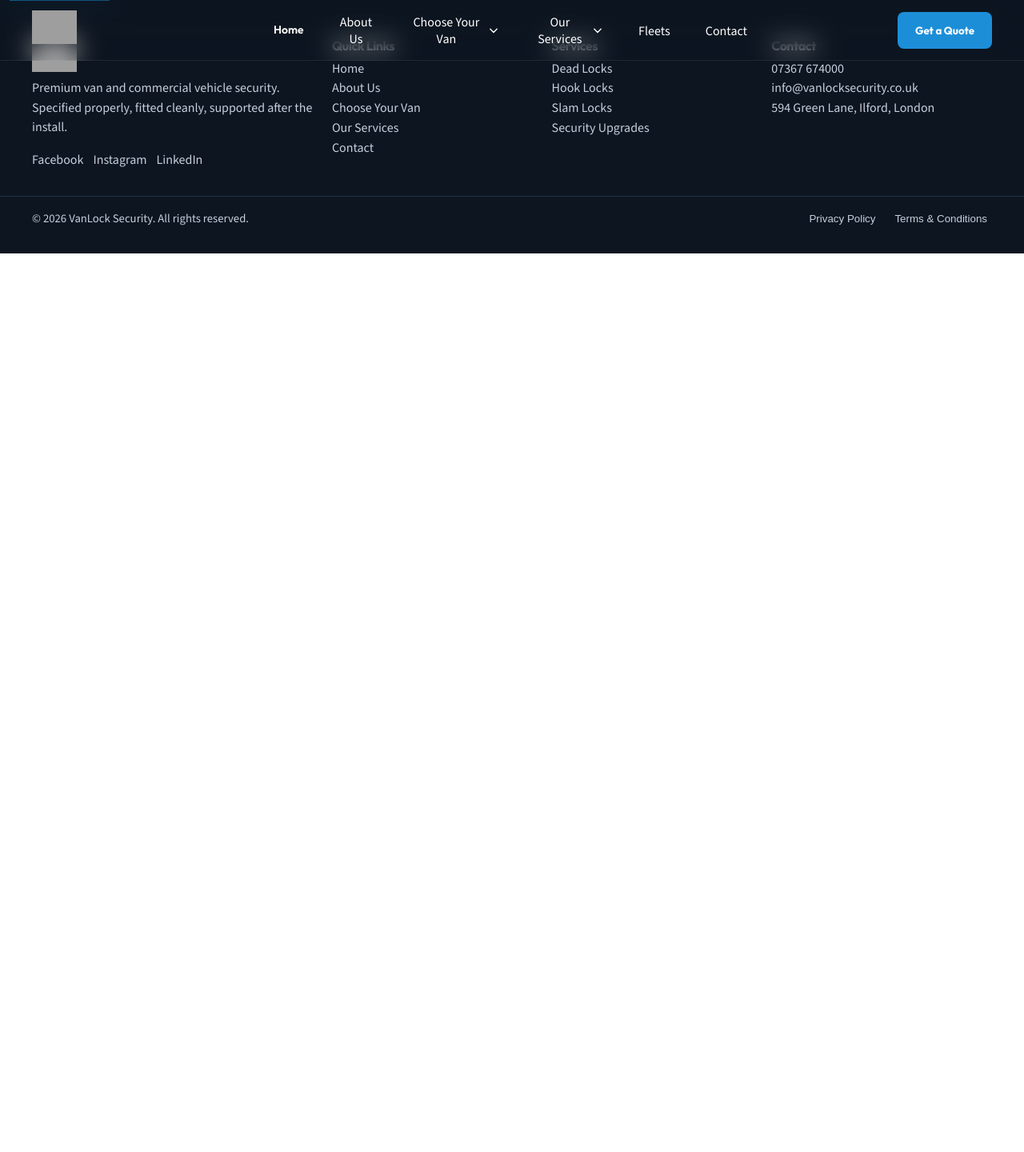
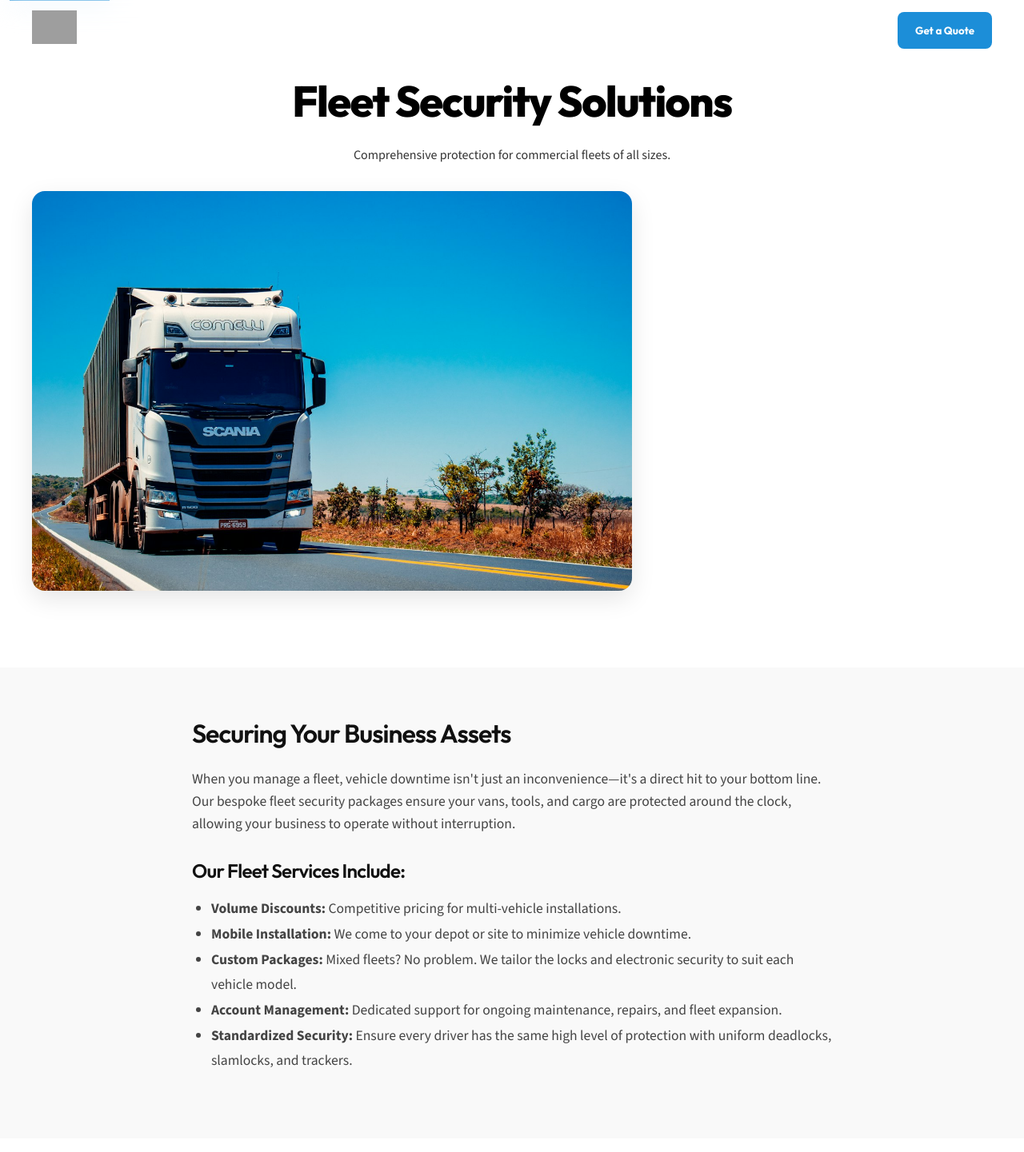
Before and after one commit to SajjadKhanWeb/vanloacksecurity, a React (Vite) app: page /fleets in a window 1280 px wide. Shown: the top 1441 px of the page at 80% size. Before the commit the page ends 800 px from the top, so only its background shows below. Built offline with nearby package versions, Linux system fonts and the light colour scheme; grey boxes are pictures that could not be loaded.

Commit message:
Create Fleets page and update routing

```diff
--- a/src/App.jsx
+++ b/src/App.jsx
@@ -4,6 +4,7 @@
 import Home from './pages/Home.jsx'
 import VanDetail from './pages/VanDetail.jsx'
 import ServiceDetail from './pages/ServiceDetail.jsx'
+import Fleets from './pages/Fleets.jsx'
 
 export default function App() {
   return (
@@ -17,6 +18,7 @@
           <Route path="/" element={<Home />} />
           <Route path="/van/:slug" element={<VanDetail />} />
           <Route path="/services/:slug" element={<ServiceDetail />} />
+          <Route path="/fleets" element={<Fleets />} />
         </Routes>
       </div>
       <Footer />
--- a/src/components/Header.jsx
+++ b/src/components/Header.jsx
@@ -100,7 +100,7 @@
             )}
           </div>
 
-          <button onClick={() => go('#fleets')} style={{ background: 'none', border: 'none', color: '#fff', cursor: 'pointer', fontSize: '1rem', fontFamily: 'inherit' }}>Fleets</button>
+          <button onClick={() => go('/fleets')} style={{ background: 'none', border: 'none', color: '#fff', cursor: 'pointer', fontSize: '1rem', fontFamily: 'inherit' }}>Fleets</button>
           <button onClick={() => go('#contact')} style={{ background: 'none', border: 'none', color: '#fff', cursor: 'pointer', fontSize: '1rem', fontFamily: 'inherit' }}>Contact</button>
         </nav>
 
@@ -144,10 +144,10 @@
             </Link>
           ))}
 
-          <button onClick={() => go('#fleets')} style={{ background: 'none', border: 'none', color: '#fff', cursor: 'pointer', fontSize: '1.2rem', textAlign: 'left', padding: 0, marginTop: '1rem' }}>Fleets</button>
-          <button onClick={() => go('#contact')} style={{ background: 'none', border: 'none', color: '#fff', cursor: 'pointer', fontSize: '1.2rem', textAlign: 'left', padding: 0 }}>Contact</button>
+          <button onClick={() => { setOpen(false); go('/fleets'); }} style={{ background: 'none', border: 'none', color: '#fff', cursor: 'pointer', fontSize: '1.2rem', textAlign: 'left', padding: 0, marginTop: '1rem' }}>Fleets</button>
+          <button onClick={() => { setOpen(false); go('#contact'); }} style={{ background: 'none', border: 'none', color: '#fff', cursor: 'pointer', fontSize: '1.2rem', textAlign: 'left', padding: 0 }}>Contact</button>
 
-          <button className="btn btn-primary" onClick={() => go('#contact')} style={{ marginTop: '1rem' }}>
+          <button className="btn btn-primary" onClick={() => { setOpen(false); go('#contact'); }} style={{ marginTop: '1rem' }}>
             Get a Quote
           </button>
         </div>
--- /dev/null
+++ b/src/pages/Fleets.jsx
@@ -0,0 +1,40 @@
+import { Link } from 'react-router-dom'
+import Contact from '../components/Contact.jsx'
+import TrustBar from '../components/TrustBar.jsx'
+
+export default function Fleets() {
+  return (
+    <main className="fleets-page">
+      <section className="detail-hero" style={{ backgroundColor: '#ffffff', padding: '6rem 0', textAlign: 'center' }}>
+        <div className="container">
+          <h1 className="section-title" style={{ color: '#000' }}>Fleet Security Solutions</h1>
+          <p className="section-kicker" style={{ color: '#333', marginBottom: '2rem' }}>Comprehensive protection for commercial fleets of all sizes.</p>
+          <img src="/images/fleet.jpg" alt="Fleet Security Solutions" style={{ maxWidth: '100%', height: 'auto', maxHeight: '500px', objectFit: 'cover', borderRadius: '1rem', boxShadow: '0 10px 30px rgba(0,0,0,0.1)' }} />
+        </div>
+      </section>
+
+      <section className="detail-content" style={{ padding: '4rem 0', backgroundColor: '#f9f9f9' }}>
+        <div className="container">
+          <div style={{ maxWidth: '800px', margin: '0 auto' }}>
+            <h2 style={{ color: '#111', marginBottom: '1.5rem', fontSize: '2rem', fontWeight: 600 }}>Securing Your Business Assets</h2>
+            <p style={{ color: '#444', fontSize: '1.1rem', lineHeight: 1.6, marginBottom: '2rem' }}>
+              When you manage a fleet, vehicle downtime isn't just an inconvenience—it's a direct hit to your bottom line. Our bespoke fleet security packages ensure your vans, tools, and cargo are protected around the clock, allowing your business to operate without interruption.
+            </p>
+
+            <h3 style={{ color: '#111', marginBottom: '1rem', fontSize: '1.5rem', fontWeight: 600 }}>Our Fleet Services Include:</h3>
+            <ul style={{ listStyleType: 'disc', paddingLeft: '1.5rem', color: '#444', fontSize: '1.1rem', lineHeight: 1.8 }}>
+              <li><strong>Volume Discounts:</strong> Competitive pricing for multi-vehicle installations.</li>
+              <li><strong>Mobile Installation:</strong> We come to your depot or site to minimize vehicle downtime.</li>
+              <li><strong>Custom Packages:</strong> Mixed fleets? No problem. We tailor the locks and electronic security to suit each vehicle model.</li>
+              <li><strong>Account Management:</strong> Dedicated support for ongoing maintenance, repairs, and fleet expansion.</li>
+              <li><strong>Standardized Security:</strong> Ensure every driver has the same high level of protection with uniform deadlocks, slamlocks, and trackers.</li>
+            </ul>
+          </div>
+        </div>
+      </section>
+
+      <TrustBar />
+      <Contact />
+    </main>
+  )
+}
```
